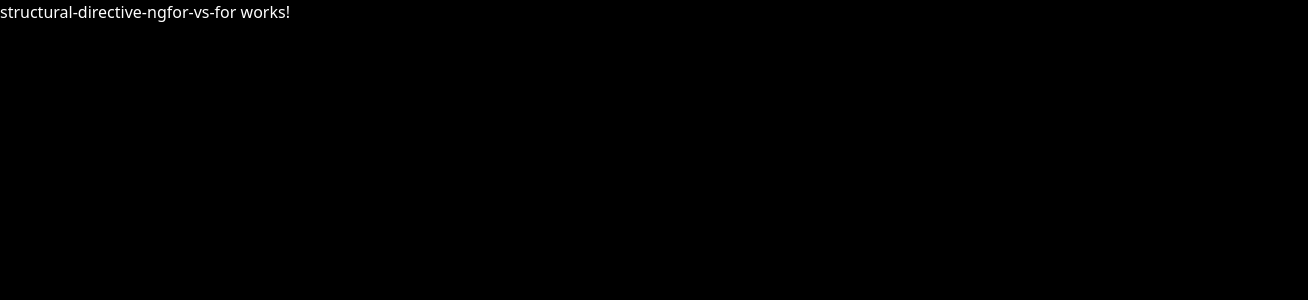
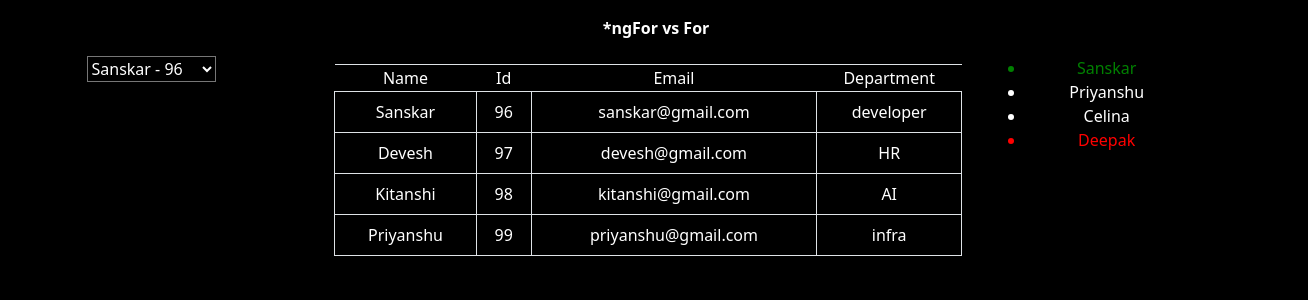
Before and after one commit to sanskar-kaushik/Angular_19, an Angular app: page / in a window 1280 px wide. Shown: the top 300 px of the page, 1308 px wide, since content can reach past the window. Built offline with nearby package versions, Linux system fonts and the light colour scheme.

Commit message:
ngFor vs @for()

```diff
--- a/src/app/structural-directive-ngfor-vs-for/structural-directive-ngfor-vs-for.component.html
+++ b/src/app/structural-directive-ngfor-vs-for/structural-directive-ngfor-vs-for.component.html
@@ -1 +1,91 @@
-<p>structural-directive-ngfor-vs-for works!</p>
+<!-- <div class="row text-center">
+  <div class="col-12 m-3">
+    <b>*ngFor vs For</b>
+  </div>
+</div>
+<div class="row text-center">
+  <div class="col-3">
+    <select value="">
+      <option *ngFor="let emp of employeeDetails" [value]="emp.empEmail">
+        {{ emp.empName }} - {{ emp.empNum }}
+      </option>
+    </select>
+  </div>
+  <div class="col-6 m-2">
+    <table class="table table-bordered">
+      <thead>
+        <td>Name</td>
+        <td>Id</td>
+        <td>Email</td>
+        <td>Department</td>
+      </thead>
+      <tbody>
+        <tr *ngFor="let emp of employeeDetails">
+          <td>{{ emp.empName }}</td>
+          <td>{{ emp.empNum }}</td>
+          <td>{{ emp.empEmail }}</td>
+          <td>{{ emp.empDept }}</td>
+        </tr>
+      </tbody>
+    </table>
+  </div>
+  <div class="col-2">
+    <ul>
+      <li *ngFor="let names of empNames">{{names}}</li>
+    </ul>
+  </div>
+</div> -->
+<div class="row text-center">
+  <div class="col-12 m-3">
+    <b>*ngFor vs For</b>
+  </div>
+</div>
+<div class="row text-center">
+  <div class="col-3">
+    <select value="">
+      @for(emp of employeeDetails; track emp){
+      <option [value]="emp.empEmail">
+        {{ emp.empName }} - {{ emp.empNum }}
+      </option>
+      }
+    </select>
+  </div>
+  <div class="col-6 m-2">
+    <table class="table table-bordered">
+      <thead>
+        <td>Name</td>
+        <td>Id</td>
+        <td>Email</td>
+        <td>Department</td>
+      </thead>
+      <tbody>
+        @for(emp of employeeDetails; track emp){
+        <tr>
+          <td>{{ emp.empName }}</td>
+          <td>{{ emp.empNum }}</td>
+          <td>{{ emp.empEmail }}</td>
+          <td>{{ emp.empDept }}</td>
+        </tr>
+        }
+      </tbody>
+    </table>
+  </div>
+  <div class="col-2">
+    <ul>
+      @for(names of empNames; track names; let f=$first, l=$last, e=$even, o=$odd, c=$count, i=$index){
+        @if(f === true){
+          <li style="color: green !important;">{{ names }}</li>
+        }
+        @else if(l === true){
+          <li style="color: red !important;">{{ names }}</li>
+        }
+        @else{
+          <li>{{ names }}</li>
+        }
+      }
+      @empty{
+        No employees present...
+      }
+    </ul>
+  </div>
+</div>
--- a/src/app/structural-directive-ngfor-vs-for/structural-directive-ngfor-vs-for.component.ts
+++ b/src/app/structural-directive-ngfor-vs-for/structural-directive-ngfor-vs-for.component.ts
@@ -1,11 +1,38 @@
+import { CommonModule } from '@angular/common';
 import { Component } from '@angular/core';
 
 @Component({
   selector: 'app-structural-directive-ngfor-vs-for',
-  imports: [],
+  imports: [CommonModule],
   templateUrl: './structural-directive-ngfor-vs-for.component.html',
-  styleUrl: './structural-directive-ngfor-vs-for.component.css'
+  styleUrl: './structural-directive-ngfor-vs-for.component.css',
 })
 export class StructuralDirectiveNgforVsForComponent {
-
+  employeeDetails: any[] = [
+    {
+      empName: 'Sanskar',
+      empNum: 96,
+      empEmail: 'sanskar@gmail.com',
+      empDept: 'developer',
+    },
+    {
+      empName: 'Devesh',
+      empNum: 97,
+      empEmail: 'devesh@gmail.com',
+      empDept: 'HR',
+    },
+    {
+      empName: 'Kitanshi',
+      empNum: 98,
+      empEmail: 'kitanshi@gmail.com',
+      empDept: 'AI',
+    },
+    {
+      empName: 'Priyanshu',
+      empNum: 99,
+      empEmail: 'priyanshu@gmail.com',
+      empDept: 'infra',
+    },
+  ];
+  empNames: string[] = ['Sanskar', 'Priyanshu', 'Celina', 'Deepak'];
 }
```
